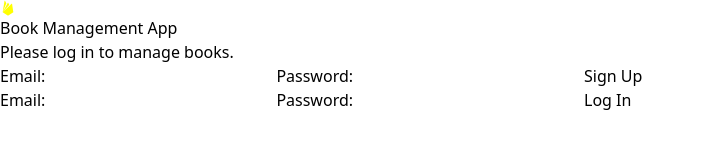
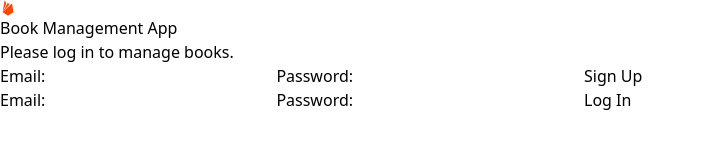
Before and after one commit to Uwihanganyeobed/react-firebase-auth, a React (Vite) app: page / in a window 1280 px wide. Shown: the top 160 px of the page, without its empty margins (0-704 px from the left). Built offline with nearby package versions, Linux system fonts and the light colour scheme; no server answers.

Commit message:
yeag-all-set

```diff
--- a/src/App.tsx
+++ b/src/App.tsx
@@ -73,9 +73,9 @@ const App: React.FC = () => {
   };
 
   return (
-    <div className="min-h-screen bg-black-100 flex flex-col items-center py-10">
+    <div className="min-h-screen bg-gray-100 flex flex-col items-center py-10">
       <ToastContainer />
-      <h1 className="text-blue-500 text-3xl mb-10"> <RiFirebaseFill color='yellow' /> Book Management App</h1>
+      <h1 className="text-blue-500 text-3xl mb-10"> <RiFirebaseFill color='orangered' /> Book Management App</h1>
       {user ? (
         <>
           <div className="mb-6">
```
